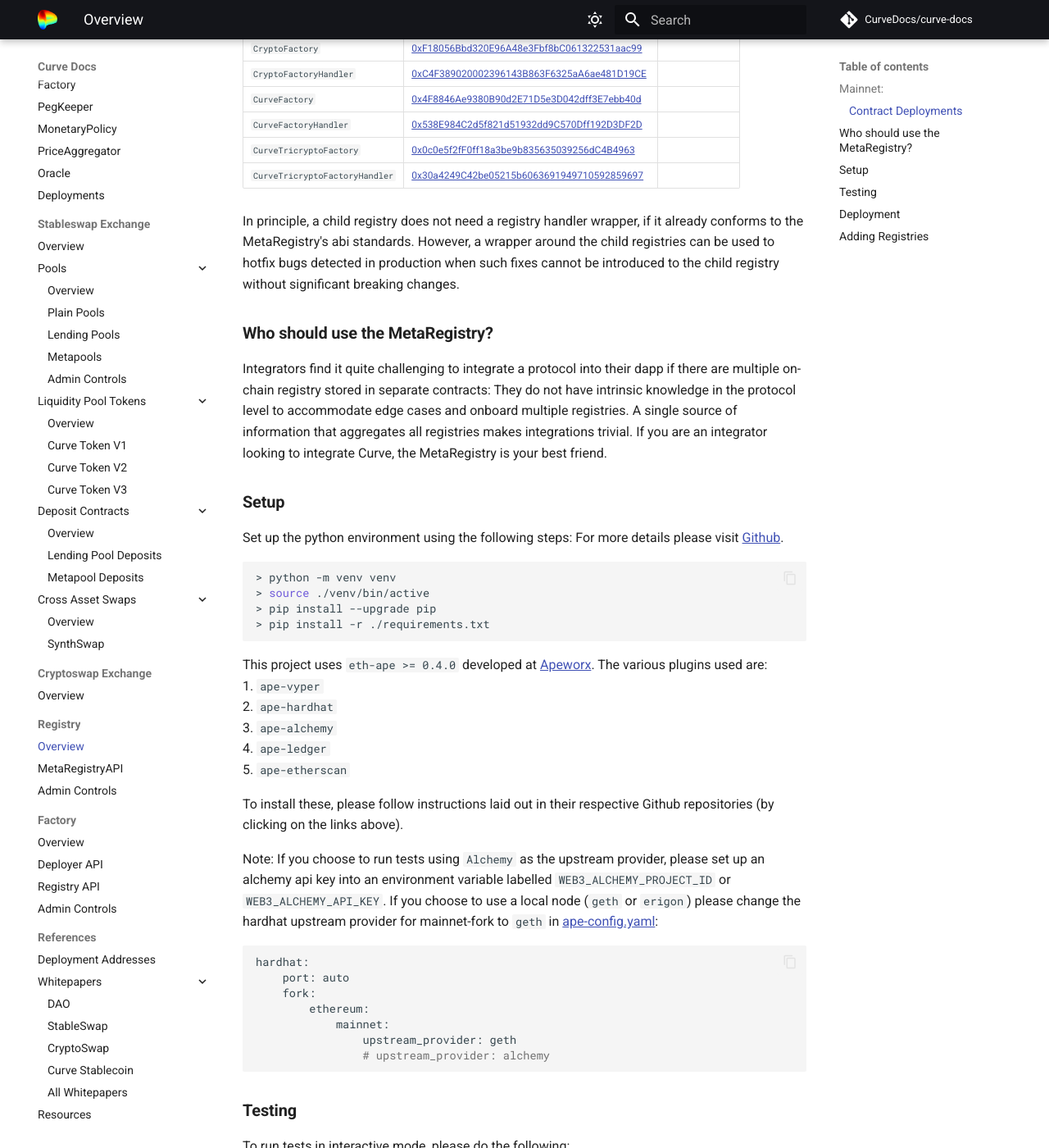
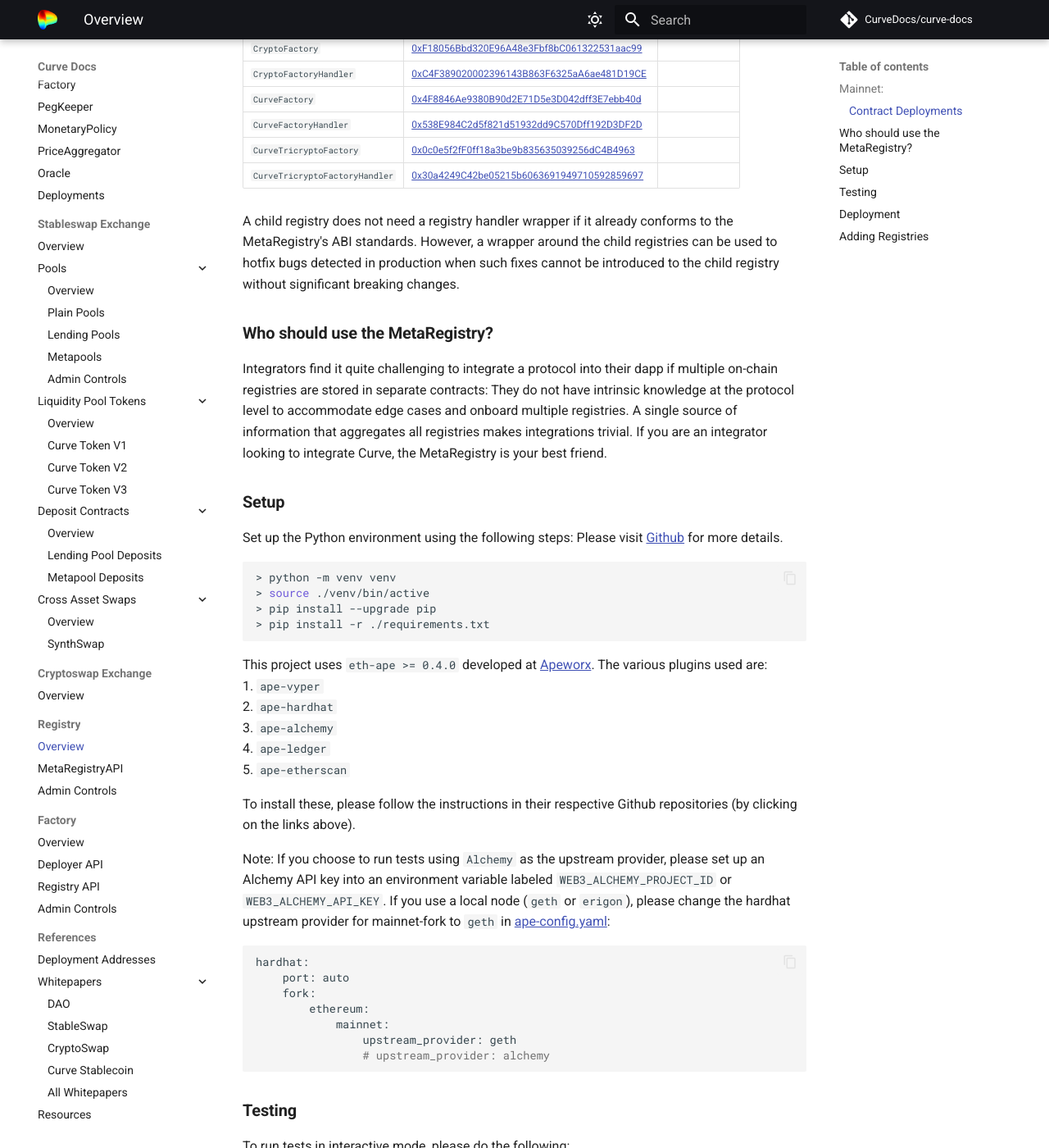
Before and after one commit to CurveDocs/curve-docs, an MkDocs documentation site: the page built from docs/registry/overview.md, in a window 1280 px wide and 1400 px high, scrolled down 1147 px. Shown: the whole window at 82% size. Built offline with MkDocs 1.6.1 and Material for MkDocs 9.7.7, drawn with Linux system fonts in a browser that asks for light colours; comment, search, counter and statistics services are not loaded; some of the changed text lies outside the part shown.

Commit message:
grammar and typos

````diff
--- a/docs/registry/overview.md
+++ b/docs/registry/overview.md
@@ -32,15 +32,15 @@
 | `CurveTricryptoFactory` |  [0x0c0e5f2fF0ff18a3be9b835635039256dC4B4963](https://etherscan.io/address/0x0c0e5f2fF0ff18a3be9b835635039256dC4B4963#code) |
 | `CurveTricryptoFactoryHandler` |  [0x30a4249C42be05215b6063691949710592859697](https://etherscan.io/address/0x30a4249C42be05215b6063691949710592859697#code) |
 
-In principle, a child registry does not need a registry handler wrapper, if it already conforms to the MetaRegistry's abi standards. However, a wrapper around the child registries can be used to hotfix bugs detected in production when such fixes cannot be introduced to the child registry without significant breaking changes.
+A child registry does not need a registry handler wrapper if it already conforms to the MetaRegistry's ABI standards. However, a wrapper around the child registries can be used to hotfix bugs detected in production when such fixes cannot be introduced to the child registry without significant breaking changes.
 
 
 ## **Who should use the MetaRegistry?**
-Integrators find it quite challenging to integrate a protocol into their dapp if there are multiple on-chain registry stored in separate contracts: They do not have intrinsic knowledge in the protocol level to accommodate edge cases and onboard multiple registries. A single source of information that aggregates all registries makes integrations trivial. If you are an integrator looking to integrate Curve, the MetaRegistry is your best friend.
+Integrators find it quite challenging to integrate a protocol into their dapp if multiple on-chain registries are stored in separate contracts: They do not have intrinsic knowledge at the protocol level to accommodate edge cases and onboard multiple registries. A single source of information that aggregates all registries makes integrations trivial. If you are an integrator looking to integrate Curve, the MetaRegistry is your best friend.
 
 
 ## **Setup**
-Set up the python environment using the following steps: For more details please visit [Github](https://github.com/curvefi/metaregistry).
+Set up the Python environment using the following steps: Please visit [Github](https://github.com/curvefi/metaregistry) for more details.
 
 ```shell
 > python -m venv venv
@@ -56,9 +56,9 @@
 4. `ape-ledger`
 5. `ape-etherscan`
 
-To install these, please follow instructions laid out in their respective Github repositories (by clicking on the links above).
+To install these, please follow the instructions in their respective Github repositories (by clicking on the links above).
 
-Note: If you choose to run tests using `Alchemy` as the upstream provider, please set up an alchemy api key into an environment variable labelled `WEB3_ALCHEMY_PROJECT_ID` or `WEB3_ALCHEMY_API_KEY`. If you choose to use a local node (`geth` or `erigon`) please change the hardhat upstream provider for mainnet-fork to `geth` in [ape-config.yaml](https://github.com/curvefi/metaregistry/blob/main/ape-config.yaml):
+Note: If you choose to run tests using `Alchemy` as the upstream provider, please set up an Alchemy API key into an environment variable labeled `WEB3_ALCHEMY_PROJECT_ID` or `WEB3_ALCHEMY_API_KEY`. If you use a local node (`geth` or `erigon`), please change the hardhat upstream provider for mainnet-fork to `geth` in [ape-config.yaml](https://github.com/curvefi/metaregistry/blob/main/ape-config.yaml):
 
 ```shell
 hardhat:
````
Also changed, not shown: other parts of docs/registry/overview.md (+8 -8 lines).
